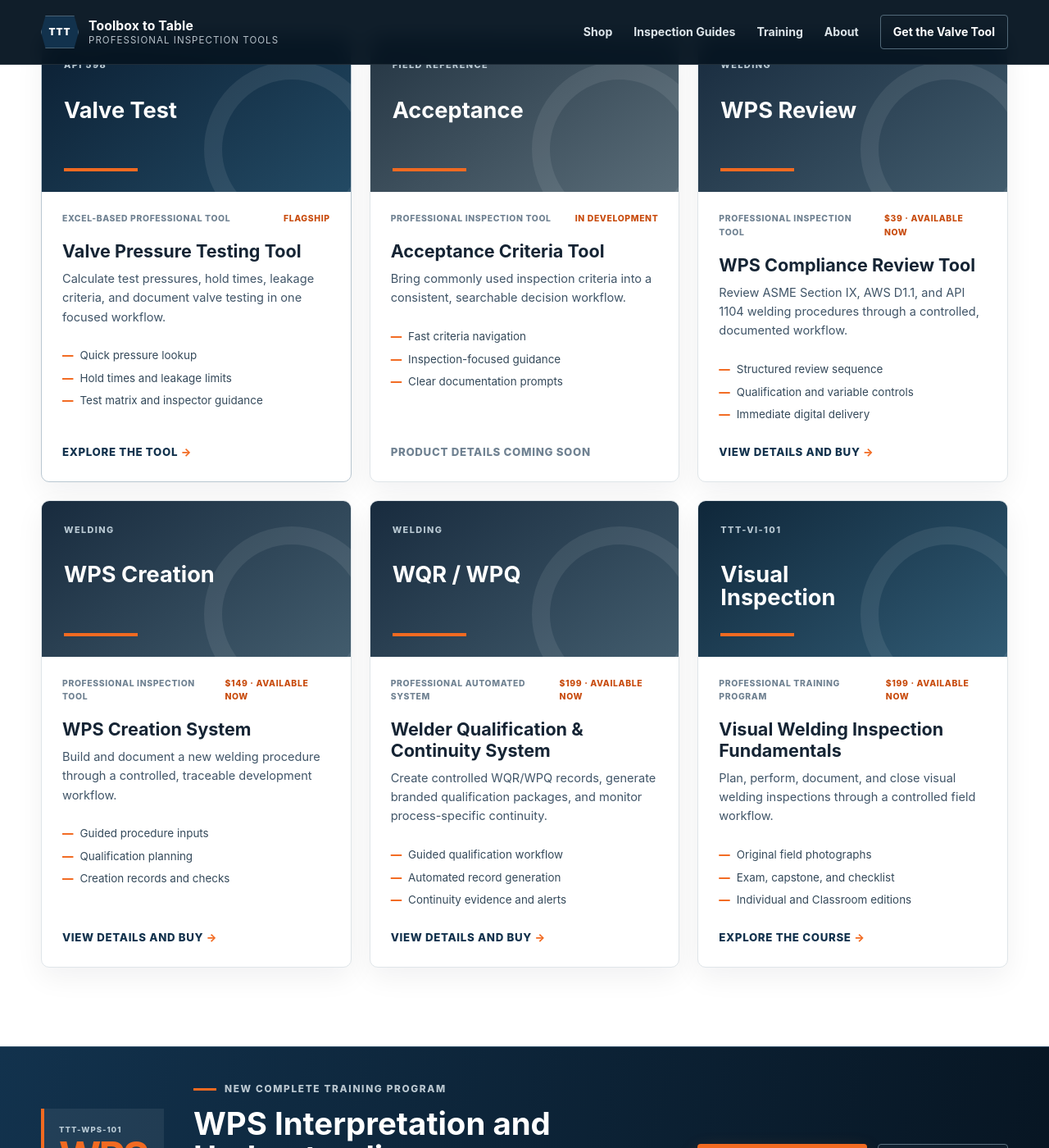
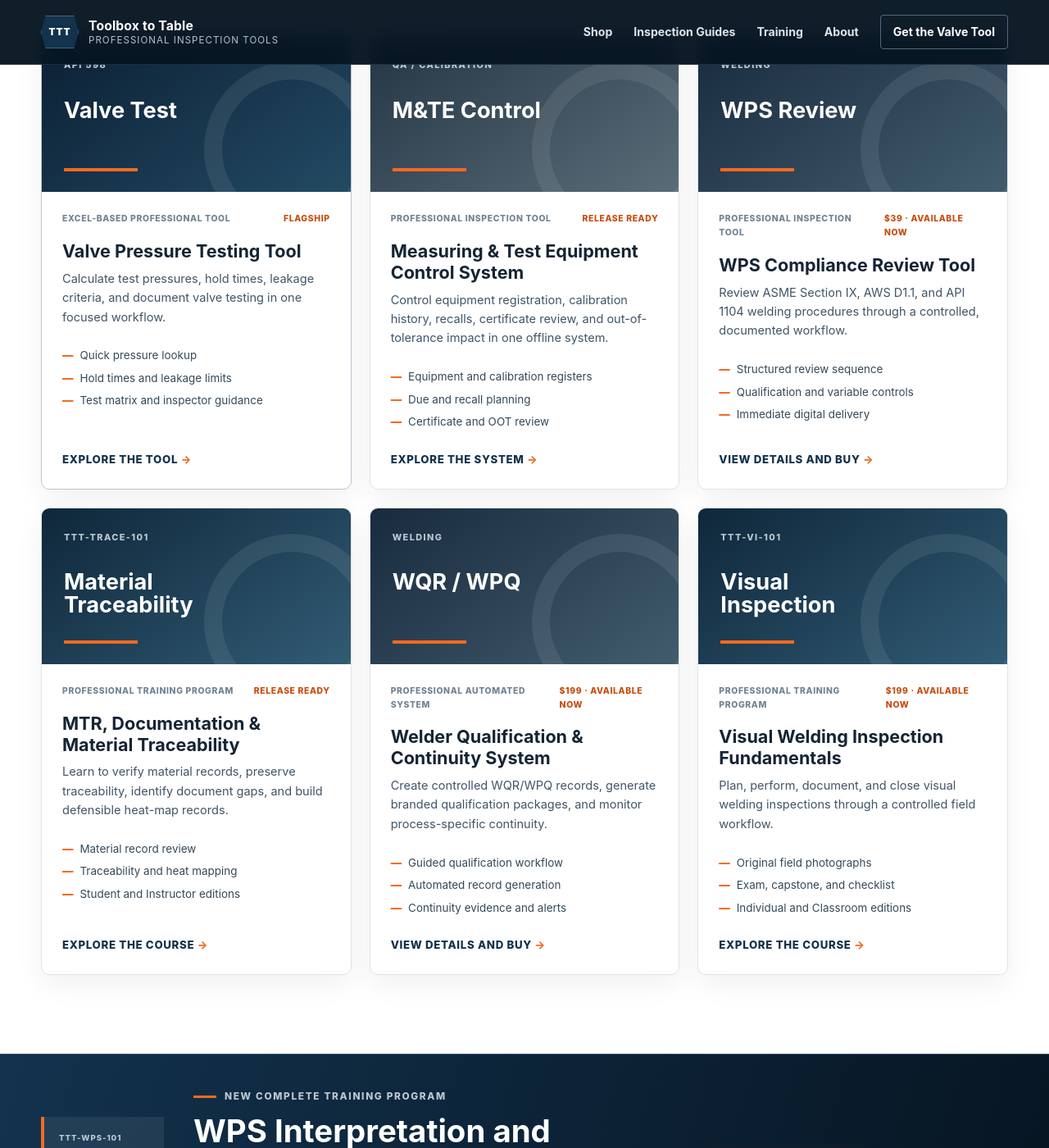
Before and after one commit to rightmercs/toolbox-to-table, a Jekyll site: the page built from index.md, in a window 1280 px wide and 1400 px high, scrolled down 982 px. Shown: the whole window at 82% size. Built offline with Jekyll 4.4.1, drawn with Linux system fonts in a browser that asks for light colours.

Commit message:
Update core TTT training and workbook catalog

```diff
--- a/_layouts/platform.html
+++ b/_layouts/platform.html
@@ -43,7 +43,7 @@
     </script>
     {% endif %}
     <title>{% if page.title %}{{ page.title | escape }} | {% endif %}{{ site.title | escape }}</title>
-    <link rel="stylesheet" href="{{ '/assets/css/platform-2.0.css' | relative_url }}?v=20260801-1">
+    <link rel="stylesheet" href="{{ '/assets/css/platform-2.0.css' | relative_url }}?v=20260811-1">
   </head>
   <body>
     <a class="skip-link" href="#main-content">Skip to content</a>
--- a/index.md
+++ b/index.md
@@ -69,15 +69,17 @@ description: Practical digital tools that help industrial inspectors work faster
     %}
     {% include product-card.html
       visual="criteria"
-      kicker="FIELD REFERENCE"
-      short_title="Acceptance"
+      kicker="QA / CALIBRATION"
+      short_title="M&TE Control"
       type="Professional inspection tool"
-      status="In development"
-      title="Acceptance Criteria Tool"
-      description="Bring commonly used inspection criteria into a consistent, searchable decision workflow."
-      feature_1="Fast criteria navigation"
-      feature_2="Inspection-focused guidance"
-      feature_3="Clear documentation prompts"
+      status="Release ready"
+      title="Measuring & Test Equipment Control System"
+      description="Control equipment registration, calibration history, recalls, certificate review, and out-of-tolerance impact in one offline system."
+      feature_1="Equipment and calibration registers"
+      feature_2="Due and recall planning"
+      feature_3="Certificate and OOT review"
+      url="/products/mte-control-system/"
+      link_text="Explore the system"
     %}
     {% include product-card.html
       visual="wps"
@@ -94,18 +96,18 @@ description: Practical digital tools that help industrial inspectors work faster
       link_text="View details and buy"
     %}
     {% include product-card.html
-      visual="wps"
-      kicker="WELDING"
-      short_title="WPS Creation"
-      type="Professional inspection tool"
-      status="$149 · Available now"
-      title="WPS Creation System"
-      description="Build and document a new welding procedure through a controlled, traceable development workflow."
-      feature_1="Guided procedure inputs"
-      feature_2="Qualification planning"
-      feature_3="Creation records and checks"
-      url="/products/wps-creation/"
-      link_text="View details and buy"
+      visual="training"
+      kicker="TTT-TRACE-101"
+      short_title="Material Traceability"
+      type="Professional training program"
+      status="Release ready"
+      title="MTR, Documentation & Material Traceability"
+      description="Learn to verify material records, preserve traceability, identify document gaps, and build defensible heat-map records."
+      feature_1="Material record review"
+      feature_2="Traceability and heat mapping"
+      feature_3="Student and Instructor editions"
+      url="/training/material-traceability/"
+      link_text="Explore the course"
     %}
     {% include product-card.html
       visual="wps"
```
Also changed, not shown: pages/training.md (+8 -0 lines), products/mte-control-system/index.md (added, +33 -0 lines), shop/index.md (+3 -2 lines), training/material-traceability.md (added, +19 -0 lines), training/wps-interpretation.md (+2 -2 lines), welding-tools/index.md (+8 -26 lines), assets/products/mte-control-system/certificate-review.png (added), assets/products/mte-control-system/dashboard.png (added), assets/products/mte-control-system/due-recall.png (added), assets/products/mte-control-system/equipment-register.png (added), assets/products/mte-control-system/oot-impact.png (added), assets/training/material-traceability/01-student-course.png (added), assets/training/material-traceability/02-course-content.png (added), assets/training/material-traceability/03-learner-workbook.png (added), 3 more files.
